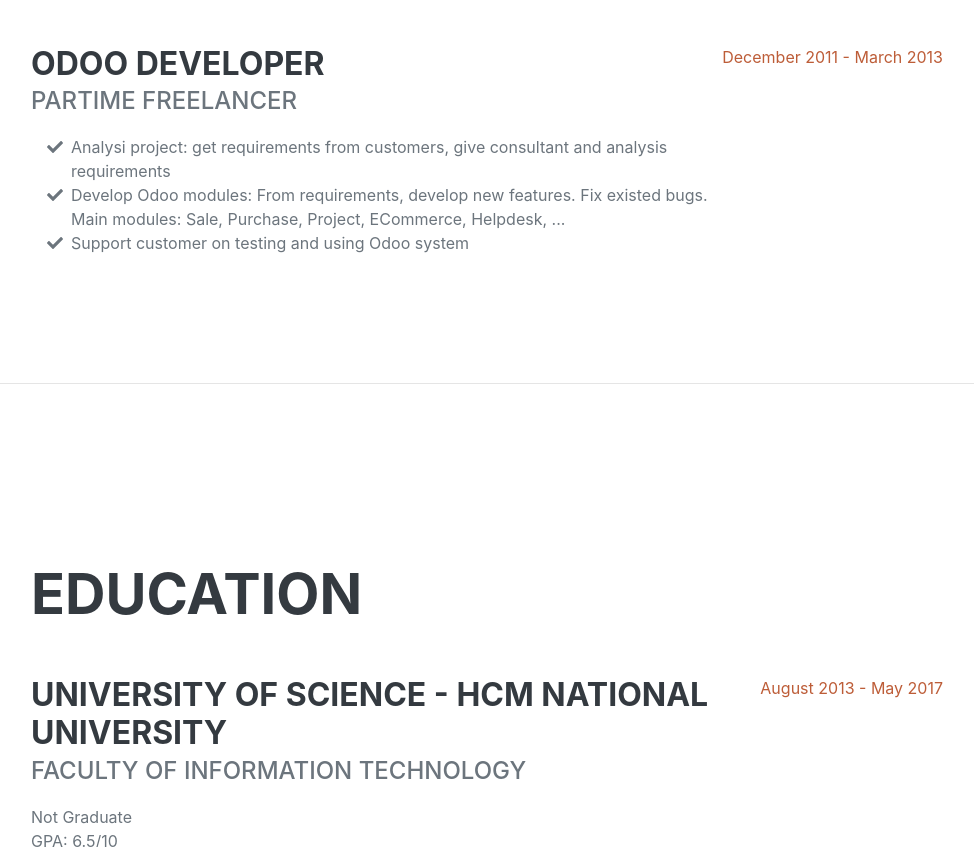
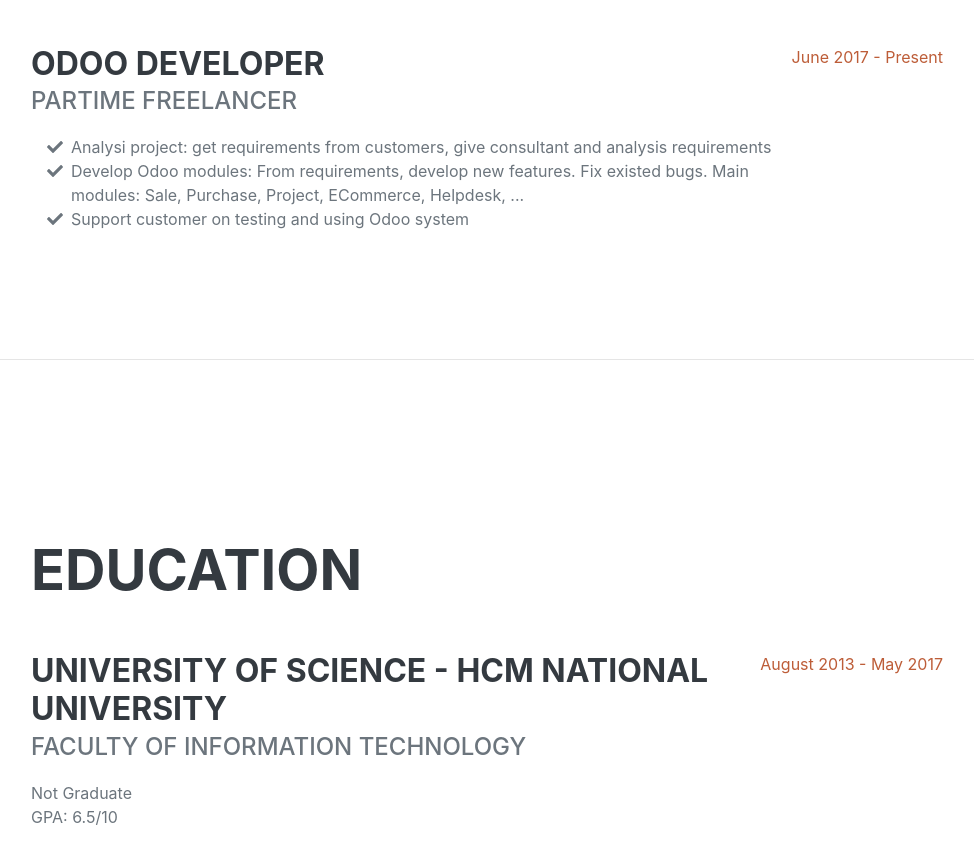
Before and after one commit to nguyenductamlhp/nguyenductamlhp.github.io, a plain HTML site: page index.html in a window 1280 px wide. Shown: the part 1282-2129 px from the top of the page, without its empty margins (289-1263 px from the left). Drawn offline with nearby package versions, Linux system fonts and the light colour scheme; a web font is replaced by a local one.

Commit message:
[FIX] Freelance time

```diff
--- a/index.html
+++ b/index.html
@@ -107,7 +107,7 @@
                                 </li>
                             </ul>
                         </div>
-                        <div class="flex-shrink-0"><span class="text-primary">December 2011 - March 2013</span></div>
+                        <div class="flex-shrink-0"><span class="text-primary">June 2017 - Present</span></div>
                     </div>
                 </div>
             </section>
```
